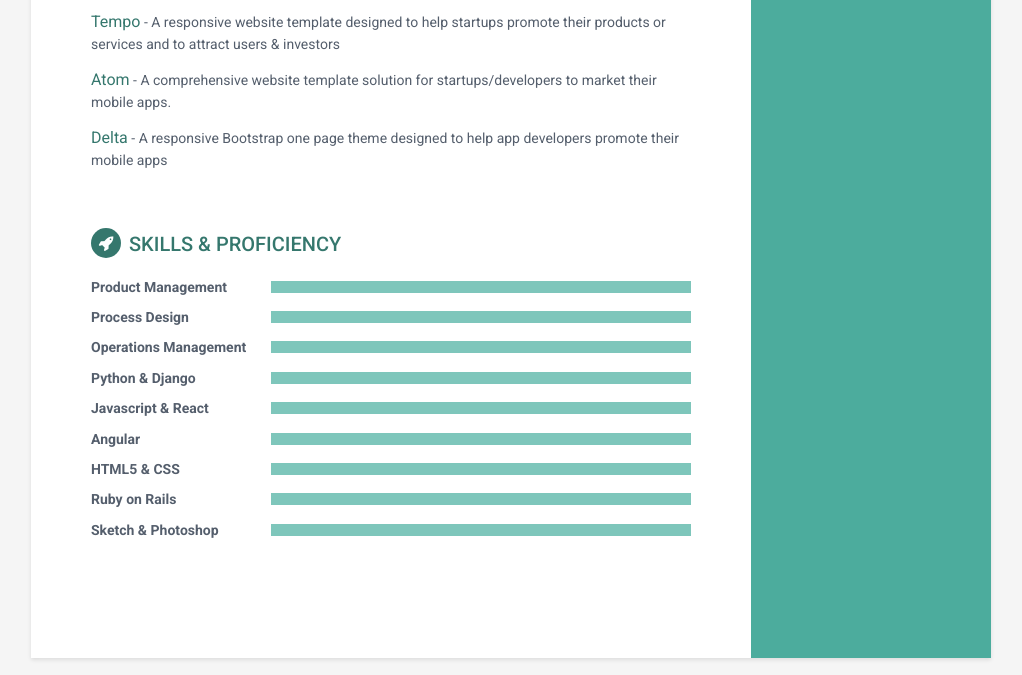
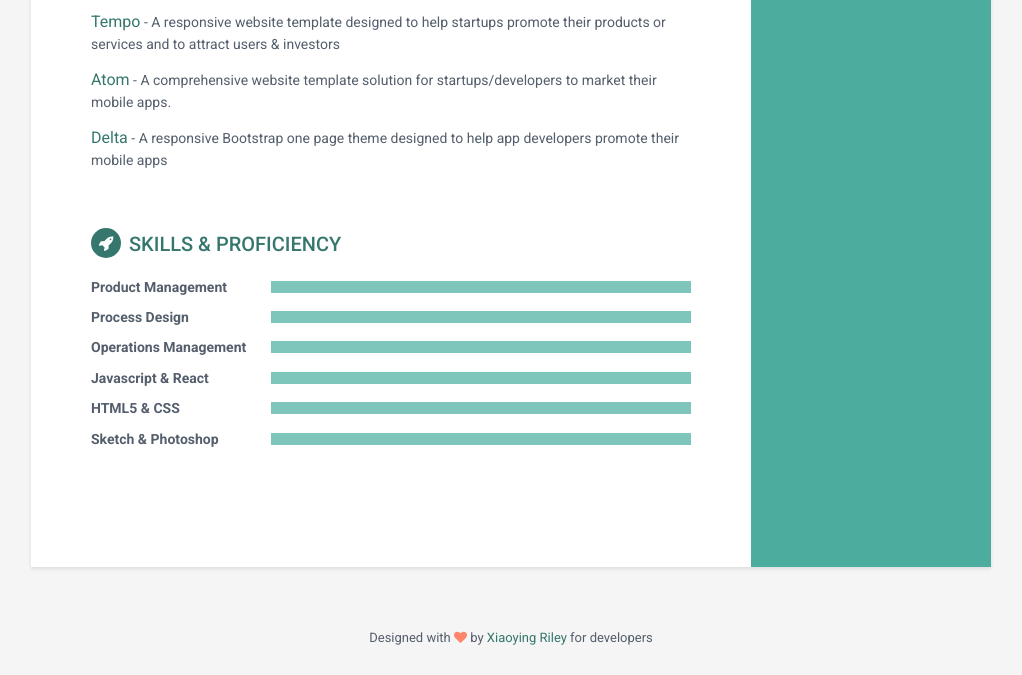
Before and after one commit to justinpobrien/justinpobrien.github.io, a Jekyll site: the page built from index.html, in a window 1280 px wide and 900 px high, scrolled down 1265 px, cut to the strip 0-675 px from the top of the window. Shown: the whole strip, without its empty margins (129-1151 px from the left). Built offline with Jekyll 4.4.1, drawn with Linux system fonts in a browser that asks for light colours.

Commit message:
Update skills

```diff
--- a/_includes/skills.html
+++ b/_includes/skills.html
@@ -26,23 +26,7 @@
                     </div><!--//item-->
 
                     <div class="item">
-                        <h3 class="level-title">Python &amp; Django</h3>
-                        <div class="level-bar">
-                            <div class="level-bar-inner" data-level="98%">
-                            </div>
-                        </div><!--//level-bar-->
-                    </div><!--//item-->
-
-                    <div class="item">
                         <h3 class="level-title">Javascript &amp; React</h3>
-                        <div class="level-bar">
-                            <div class="level-bar-inner" data-level="98%">
-                            </div>
-                        </div><!--//level-bar-->
-                    </div><!--//item-->
-
-                    <div class="item">
-                        <h3 class="level-title">Angular</h3>
                         <div class="level-bar">
                             <div class="level-bar-inner" data-level="98%">
                             </div>
@@ -58,14 +42,6 @@
                     </div><!--//item-->
 
                     <div class="item">
-                        <h3 class="level-title">Ruby on Rails</h3>
-                        <div class="level-bar">
-                            <div class="level-bar-inner" data-level="85%">
-                            </div>
-                        </div><!--//level-bar-->
-                    </div><!--//item-->
-
-                    <div class="item">
                         <h3 class="level-title">Sketch &amp; Photoshop</h3>
                         <div class="level-bar">
                             <div class="level-bar-inner" data-level="60%">
```
